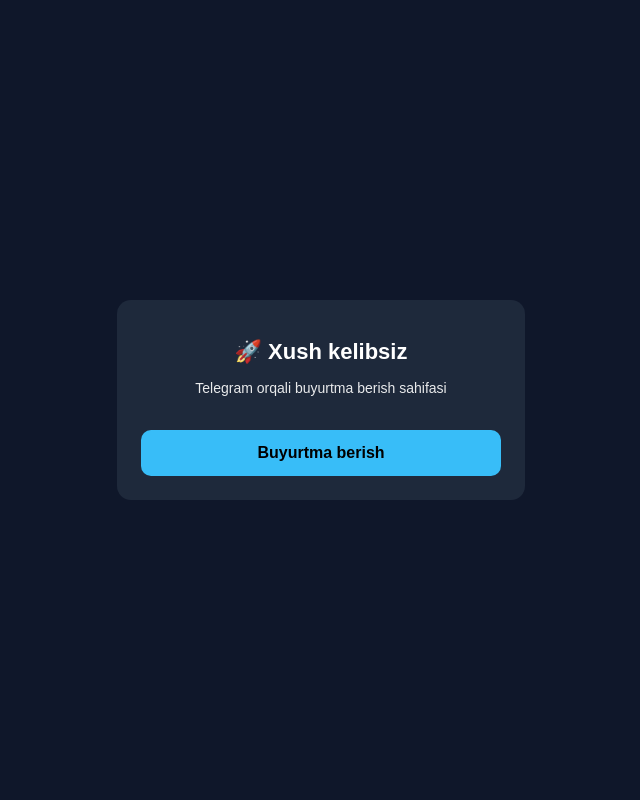
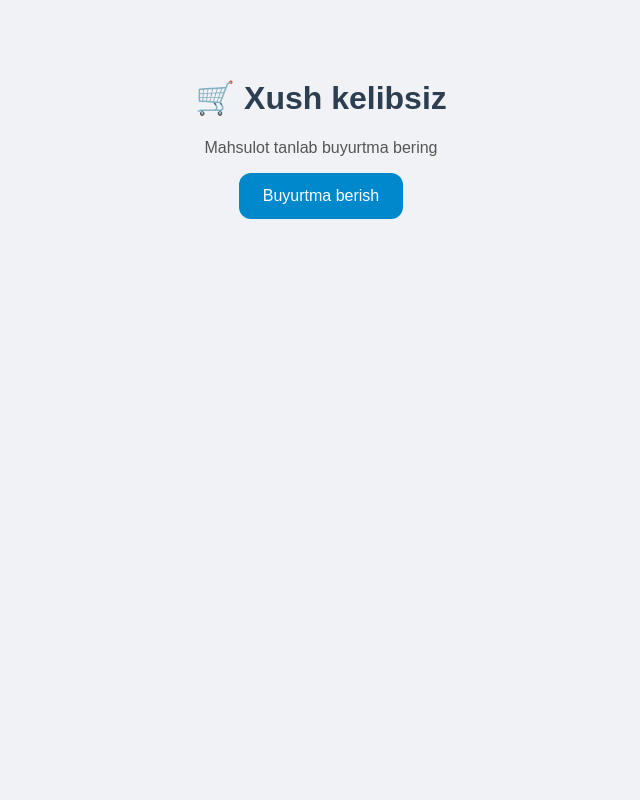
Before and after one commit to nozimramazonov1000-prog/Telegram_web_bo, a Flask app: page / in a window 1280 px wide. Shown: the whole page, without its empty margins (319-959 px from the left). Run offline with Flask 3, Linux system fonts and the light colour scheme.

Commit message:
Update web page

```diff
--- /dev/null
+++ b/static/style.css
@@ -0,0 +1,28 @@
+body {
+    background: #f0f2f5;
+    font-family: Arial, sans-serif;
+    text-align: center;
+    padding-top: 50px;
+}
+
+h1 {
+    color: #2c3e50;
+}
+
+p {
+    color: #555;
+}
+
+button {
+    background-color: #0088cc;
+    color: white;
+    padding: 14px 24px;
+    border: none;
+    border-radius: 12px;
+    font-size: 16px;
+    cursor: pointer;
+}
+
+button:hover {
+    background-color: #006fa6;
+}
--- a/templates/index.html
+++ b/templates/index.html
@@ -2,58 +2,15 @@
 <html lang="uz">
 <head>
     <meta charset="UTF-8">
-    <meta name="viewport" content="width=device-width, initial-scale=1.0">
-    <title>Bizning xizmat</title>
-
-    <style>
-        body {
-            margin: 0;
-            font-family: Arial, sans-serif;
-            background: #0f172a;
-            color: white;
-            display: flex;
-            justify-content: center;
-            align-items: center;
-            height: 100vh;
-        }
-
-        .box {
-            background: #1e293b;
-            padding: 24px;
-            border-radius: 14px;
-            width: 100%;
-            max-width: 360px;
-            text-align: center;
-        }
-
-        h1 {
-            font-size: 22px;
-        }
-
-        p {
-            font-size: 14px;
-            opacity: 0.9;
-        }
-
-        button {
-            margin-top: 20px;
-            width: 100%;
-            padding: 14px;
-            font-size: 16px;
-            border-radius: 10px;
-            border: none;
-            background: #38bdf8;
-            font-weight: bold;
-        }
-    </style>
+    <title>Buyurtma sahifasi</title>
+    <link rel="stylesheet" href="/static/style.css">
 </head>
 <body>
 
-<div class="box">
-    <h1>🚀 Xush kelibsiz</h1>
-    <p>Telegram orqali buyurtma berish sahifasi</p>
-    <button>Buyurtma berish</button>
-</div>
+<h1>🛒 Xush kelibsiz</h1>
+<p>Mahsulot tanlab buyurtma bering</p>
+
+<button>Buyurtma berish</button>
 
 </body>
 </html>
```
